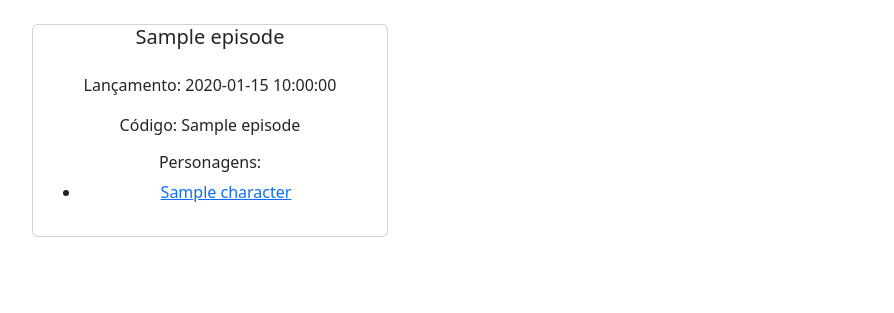
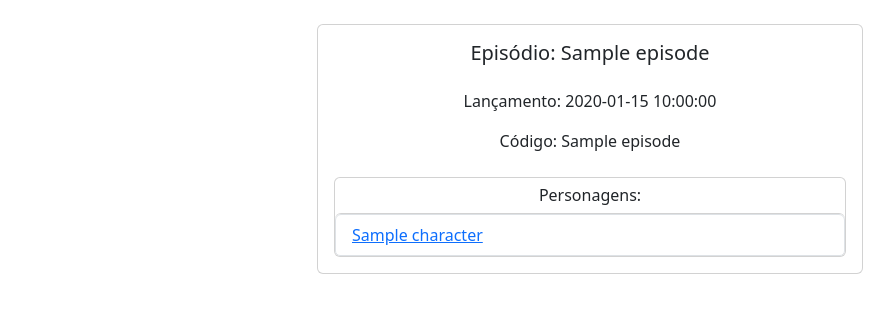
Before and after one commit to andradeju/bootcamp-womakers_python, a Flask app: template semana4_estudos/desafio3/api_rickmorty/templates/episode.html in a window 1280 px wide. Shown: the part 56-369 px from the top of the page, without its empty margins (50-944 px from the left). Run offline with Flask 3, Linux system fonts and the light colour scheme; the template is opened without the code that fills it: most values are stand-ins (such as "Sample title", 1, 10 or a date in 2020).

Commit message:
Add estilizações das páginas

```diff
--- a/semana4_estudos/desafio3/api_rickmorty/templates/episode.html
+++ b/semana4_estudos/desafio3/api_rickmorty/templates/episode.html
@@ -3,18 +3,20 @@
 {% block content %}
 
 <div class="row">
-  <div class="col-md-4 col-20">
+  <div class="col-md-6 col-20 mx-auto mb-5">
     <div class="card mt-4 text-center">
-      <h1 class="h5">{{episode.name}}</h1>
+      <h1 class="h5 mt-3">Episódio: {{episode.name}}</h1>
       <div class="card-body">
         <p class="card-text">Lançamento: {{episode.air_date}}</p>
         <p class="card-text">Código: {{episode.episode}}</p>
-      <h2 class="h6">Personagens: </h2>
-      <ul>
+        <div class="card mt-4">
+      <h2 class="h6 mt-2">Personagens: </h2>
+      <ul class="list-group">
           {% for character in characters %}
-            <li> <a href="/profile/{{character.id}}">{{ character.name }}</a></li>
+            <li class="list-group-item d-flex justify-content-between align-items-center"> <a href="/profile/{{character.id}}">{{ character.name }}</a></li>
           {% endfor %}
           </ul>
+        </div>
       </div>
     </div>
   </div>
--- a/semana4_estudos/desafio3/api_rickmorty/templates/layout.html
+++ b/semana4_estudos/desafio3/api_rickmorty/templates/layout.html
@@ -10,7 +10,8 @@
 <body>
     <main class="container">
         {% include "nav.html" %}
-        {% block content %} {% endblock %}
+        {% block content %}
+        {% endblock %}
     </main>
 </body>
 </html>
```
Also changed, not shown: semana4_estudos/desafio3/api_rickmorty/templates/location.html (+7 -5 lines), semana4_estudos/desafio3/api_rickmorty/templates/profile.html (+4 -4 lines).
